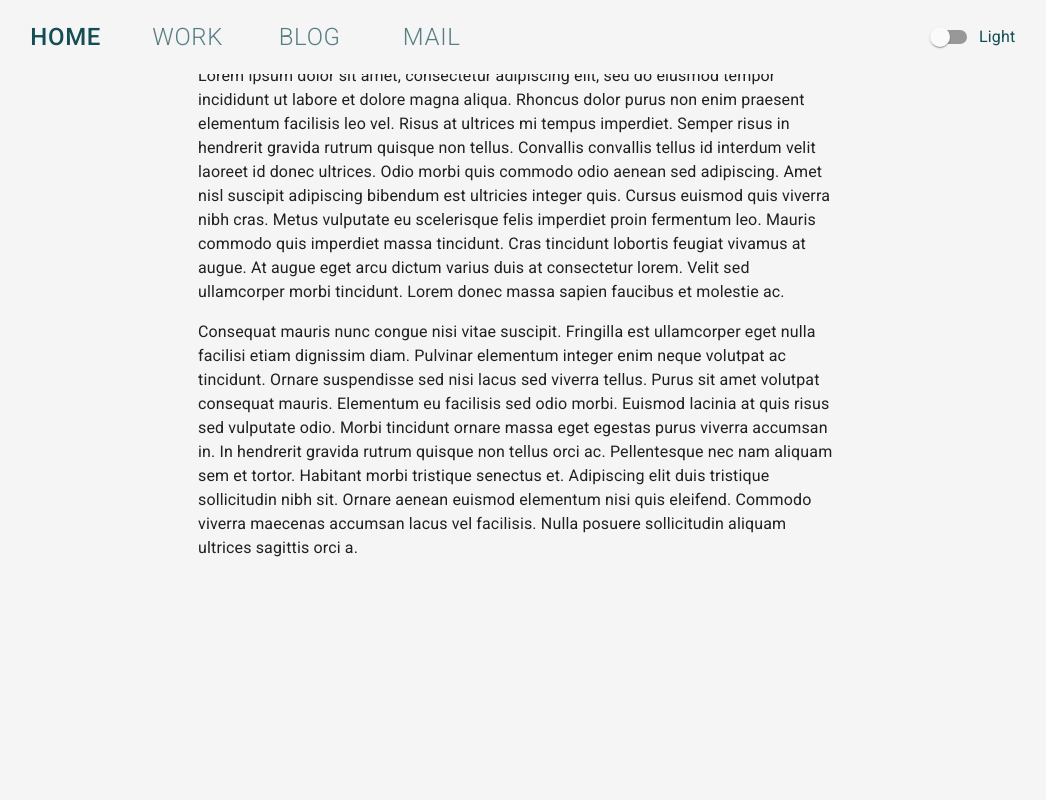
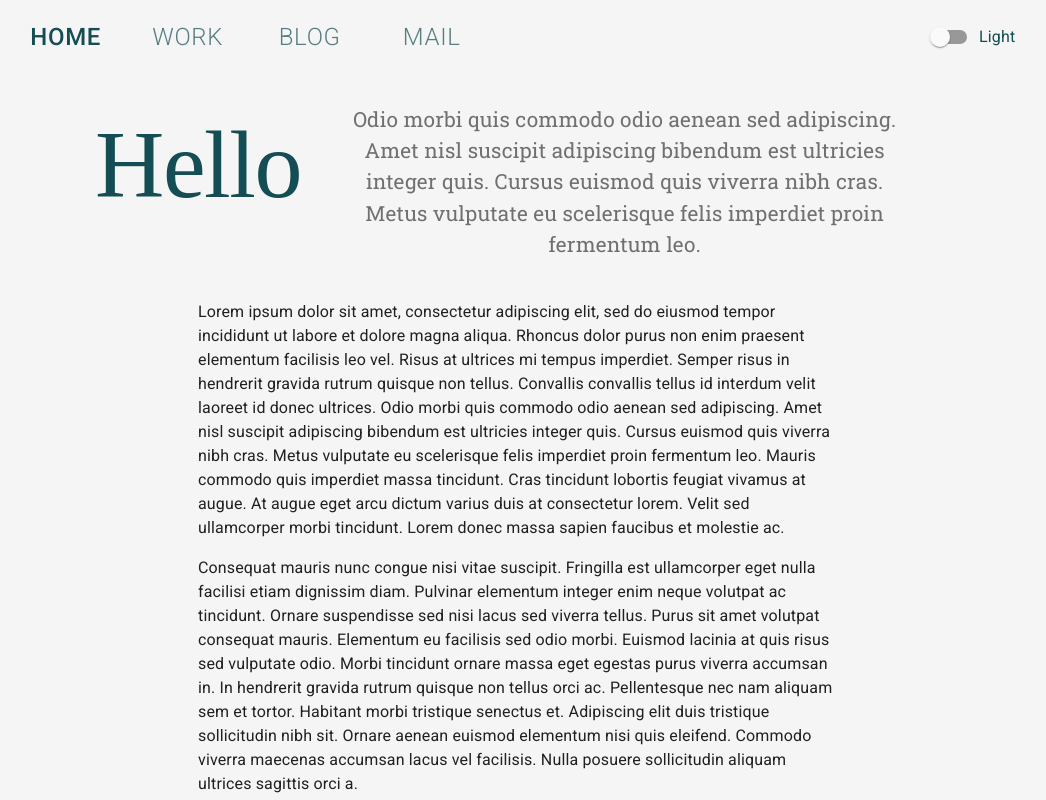
Before and after one commit to stevendelro/Portfolio, a Next.js app: page / in a window 1280 px wide. Shown: the top 800 px of the page, without its empty margins (122-1168 px from the left). Built offline with nearby package versions, Linux system fonts and the light colour scheme; a web font is replaced by a local one.

Commit message:
added page intros for mail and main index

```diff
--- a/pages/index.js
+++ b/pages/index.js
@@ -2,9 +2,9 @@ import React from 'react'
 import Typography from '@material-ui/core/Typography'
 import Grid from '@material-ui/core/Grid'
 import { makeStyles } from '@material-ui/core/styles'
+import PageIntro from '../components/PageIntro'
 const useStyles = makeStyles(theme => ({
   rootMainIndex: {
-    height: '100vh',
     backgroundColor:
       theme.palette.type === 'dark'
         ? theme.palette.common.defaultDarkBackground
@@ -14,8 +14,13 @@ const useStyles = makeStyles(theme => ({
 
 export default function Index() {
   const classes = useStyles()
+  const heroParagraph = `Odio morbi quis commodo odio aenean
+  sed adipiscing. Amet nisl suscipit adipiscing bibendum est ultricies
+  integer quis. Cursus euismod quis viverra nibh cras. Metus vulputate
+  eu scelerisque felis imperdiet proin fermentum leo.`
   return (
     <article id='MainIndexBody' className={classes.rootMainIndex}>
+      <PageIntro title='Hello' paragraph={heroParagraph} />
       <Grid container direction='column' justify='center' alignItems='center'>
         <Grid item xs={10} sm={10} md={8} lg={6}>
           <Typography paragraph>
--- a/pages/mail.js
+++ b/pages/mail.js
@@ -8,6 +8,7 @@ import Link from '@material-ui/core/Link'
 import Grid from '@material-ui/core/Grid'
 import { makeStyles } from '@material-ui/core/styles'
 import Container from '@material-ui/core/Container'
+import PageIntro from '../components/PageIntro'
 
 const useStyles = makeStyles(theme => ({
   rootMailPage: {
@@ -39,8 +40,13 @@ const useStyles = makeStyles(theme => ({
 
 export default function Mail() {
   const classes = useStyles()
+  const heroParagraph = `Odio morbi quis commodo odio aenean
+  sed adipiscing. Amet nisl suscipit adipiscing bibendum est ultricies
+  integer quis. Cursus euismod quis viverra nibh cras. Metus vulputate
+  eu scelerisque felis imperdiet proin fermentum leo.`
   return (
     <article id='MainMailPageBody' className={classes.rootMailPage}>
+    <PageIntro title='Mail' paragraph={heroParagraph} />
       <Container component='main' maxWidth='xs'>
         <CssBaseline />
         <div className={classes.paper}>
--- a/pages/work.js
+++ b/pages/work.js
@@ -11,7 +11,6 @@ import PageIntro from '../components/PageIntro'
 
 const useStyles = makeStyles(theme => ({
   rootWorkPage: {
-    height: '100vh',
     backgroundColor:
       theme.palette.type === 'dark'
         ? theme.palette.common.defaultDarkBackground
@@ -53,21 +52,17 @@ export default function Album() {
     <article className={classes.rootWorkPage}>
       <PageIntro title='Work' paragraph={heroParagraph} />
       <Container className={classes.cardGrid} maxWidth='md'>
-
         <Grid container spacing={4}>
           {cards.map(card => (
             <Grid item key={card} xs={12} sm={6} md={4}>
               <Card className={classes.card}>
-
                 <CardMedia
                   className={classes.cardMedia}
                   image='https://source.unsplash.com/random'
                   title='Image title'
                 />
 
-
                 <CardContent className={classes.cardContent}>
-
                   <Typography gutterBottom variant='h5' component='h2'>
                     Heading
                   </Typography>
```
